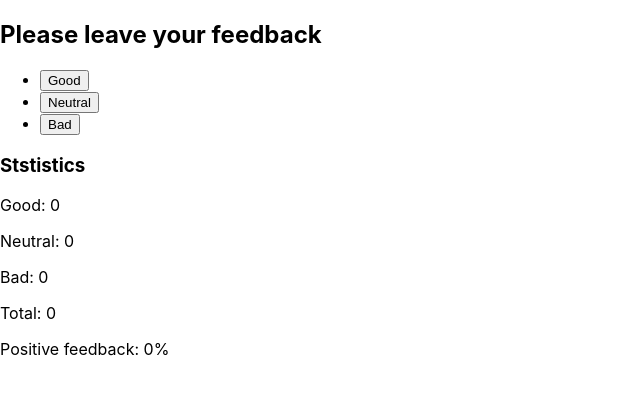
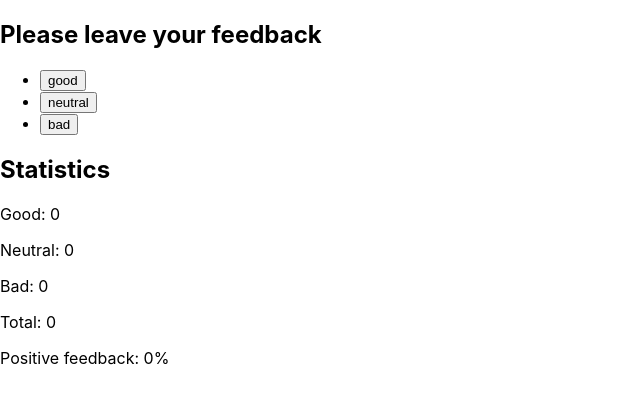
Before and after one commit to serhii-vasylenko/goit-react-hw-02-feedback, a React (Create React App) app: page / in a window 1280 px wide. Shown: the top 404 px of the page, without its empty margins (0-640 px from the left). Built offline with nearby package versions, Linux system fonts and the light colour scheme.

Commit message:
task 02/1 step 3

```diff
--- a/src/components/App/App.jsx
+++ b/src/components/App/App.jsx
@@ -1,4 +1,7 @@
 import React, { Component } from 'react';
+import FeedbackOptions from 'components/FeedbackOptions/FeedbackOptions';
+import Statistics from 'components/Statistics/Statistics';
+import Section from 'components/Section/Section';
 
 class App extends Component {
   state = {
@@ -12,46 +15,28 @@ class App extends Component {
   };
 
   countPositiveFeedbackPercentage = () => {
-    return this.countTotalFeedback()> 0 ? (this.state.good * 100) / this.countTotalFeedback(): 0;
+    return this.countTotalFeedback() > 0
+      ? (this.state.good * 100) / this.countTotalFeedback()
+      : 0;
   };
 
   render() {
+    const options = Object.keys(this.state);
     const { good, neutral, bad } = this.state;
     return (
       <>
-        <div>
-          <h2>Please leave your feedback</h2>
-          <ul>
-            <li>
-              <button>Good</button>
-            </li>
-            <li>
-              <button>Neutral</button>
-            </li>
-            <li>
-              <button>Bad</button>
-            </li>
-          </ul>
-          <div>
-            <h3>Ststistics</h3>
-            <p>
-              Good: <span>{good}</span>
-            </p>
-            <p>
-              Neutral: <span>{neutral}</span>
-            </p>
-            <p>
-              Bad: <span>{bad}</span>
-            </p>
-            <p>
-              Total: <span>{this.countTotalFeedback()}</span>
-            </p>
-            <p>
-              Positive feedback:{' '}
-              <span>{this.countPositiveFeedbackPercentage()}</span>%
-            </p>
-          </div>
-        </div>
+          <Section title="Please leave your feedback">
+            <FeedbackOptions options={options} onLeaveFeedback={''} />
+          </Section>
+          <Section title="Statistics">
+            <Statistics
+              good={good}
+              neutral={neutral}
+              bad={bad}
+              total={this.countTotalFeedback()}
+              positivePercentage={this.countPositiveFeedbackPercentage()}
+            />
+          </Section>
       </>
     );
   }
--- /dev/null
+++ b/src/components/FeedbackOptions/FeedbackOptions.jsx
@@ -0,0 +1,25 @@
+import PropTypes from 'prop-types';
+
+
+const FeedbackOptions = ({options, onLeaveFeedback}) => {
+    return (
+      <ul>
+        {
+          options.map((option) => {
+            return (
+              <li key={option}>
+                <button>{option}</button>
+              </li>
+            )
+          })
+        }
+      </ul>
+    );
+}
+
+export default FeedbackOptions;
+
+FeedbackOptions.propTypes = {
+  options: PropTypes.array.isRequired,
+  onLeaveFeedback: PropTypes.string.isRequired
+}
--- /dev/null
+++ b/src/components/Section/Section.jsx
@@ -0,0 +1,19 @@
+import PropTypes from 'prop-types';
+
+const Section = ({ title, children }) => {
+  return (
+    <>
+      <section>
+        <h2>{title}</h2>
+        {children}
+      </section>
+    </>
+  );
+};
+
+export default Section;
+
+Section.propTypes = {
+  title: PropTypes.string.isRequired,
+  children: PropTypes.object,
+};
--- /dev/null
+++ b/src/components/Statistics/Statistics.jsx
@@ -0,0 +1,33 @@
+import PropTypes from 'prop-types';
+
+const Statistics = ({ good, neutral, bad, total, positivePercentage }) => {
+  return (
+    <>
+      <p>
+        Good: <span>{good}</span>
+      </p>
+      <p>
+        Neutral: <span>{neutral}</span>
+      </p>
+      <p>
+        Bad: <span>{bad}</span>
+      </p>
+      <p>
+        Total: <span>{total}</span>
+      </p>
+      <p>
+        Positive feedback: <span>{positivePercentage}</span>%
+      </p>
+    </>
+  );
+};
+
+export default Statistics;
+
+Statistics.propTypes = {
+  good: PropTypes.number.isRequired,
+  neutral: PropTypes.number.isRequired,
+  bad: PropTypes.number.isRequired,
+  total: PropTypes.number.isRequired,
+  positivePercentage: PropTypes.number.isRequired,
+};
```
Also changed, not shown: src/components/Section/Section.styled.jsx (added), src/components/Statistics/Statistics.styled.jsx (added).
